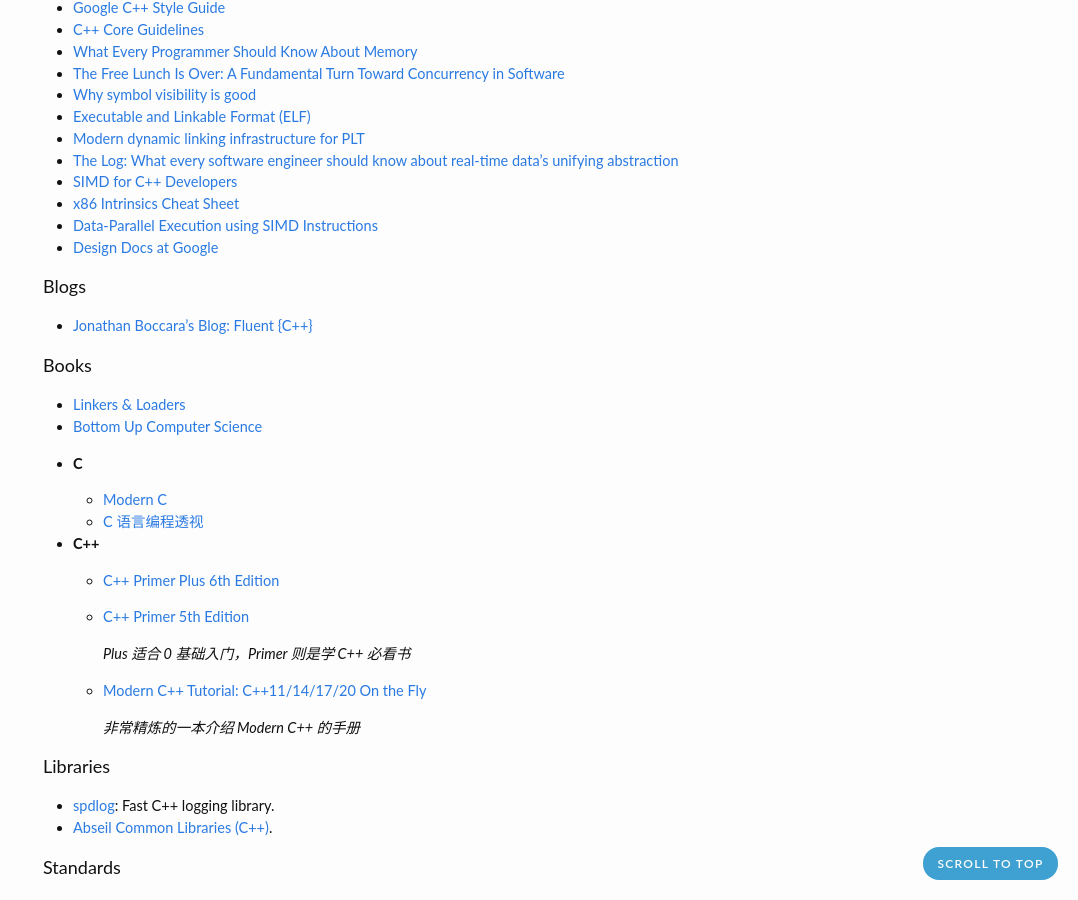
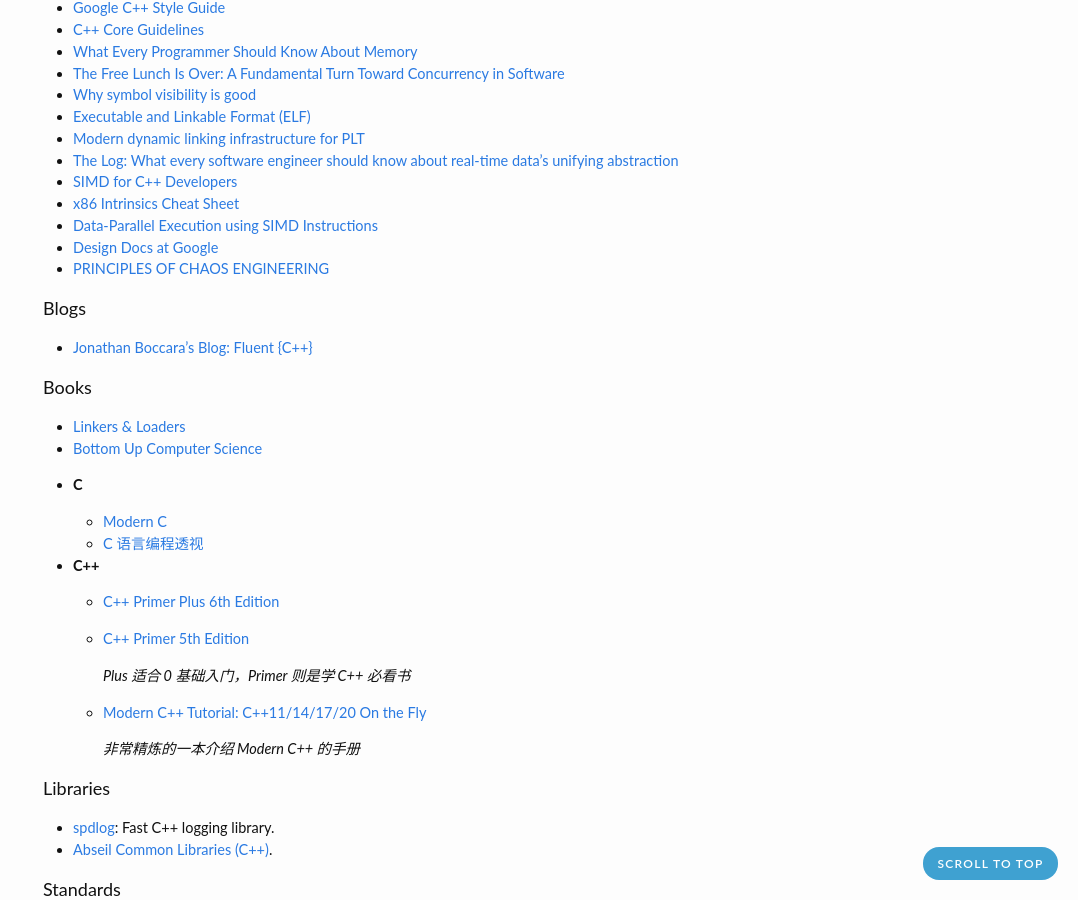
Before and after one commit to zhjwpku/zhjwpku.github.io, a Jekyll site: the page built from _posts/2019-10-07-cpp-learning-resources.md, in a window 1280 px wide and 900 px high, scrolled down 468 px. Shown: the whole window, without its empty margins (202-1280 px from the left). Built offline with Jekyll 4.4.1, drawn with Linux system fonts in a browser that asks for light colours; comment, search, counter and statistics services are not loaded.

Commit message:
PRINCIPLES OF CHAOS ENGINEERING
Signed-off-by: Junwang Zhao <zhjwpku@gmail.com>

```diff
--- a/_posts/2019-10-07-cpp-learning-resources.md
+++ b/_posts/2019-10-07-cpp-learning-resources.md
@@ -33,6 +33,7 @@
 - [x86 Intrinsics Cheat Sheet][simd-cheat-sheet]
 - [Data-Parallel Execution using SIMD Instructions](https://db.in.tum.de/teaching/ws1819/dataprocessing/chapter2.pdf)
 - [Design Docs at Google][design-docs-at-google]
+- [PRINCIPLES OF CHAOS ENGINEERING][principlesofchaos]
 
 <h4>Blogs</h4>
 
```
Also changed, not shown: other parts of _posts/2019-10-07-cpp-learning-resources.md (+1 -0 lines).
